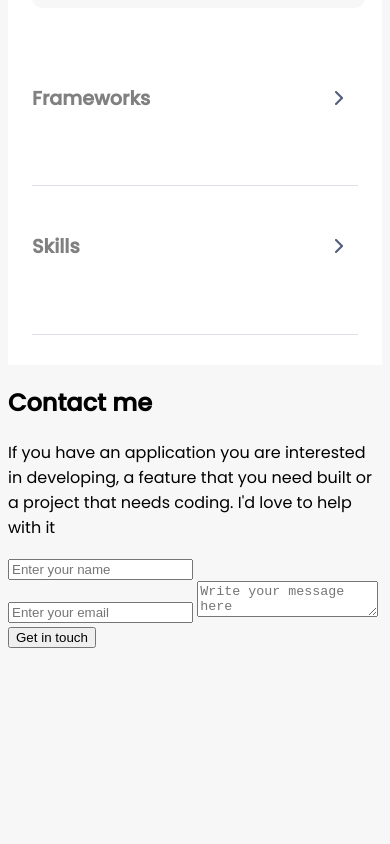
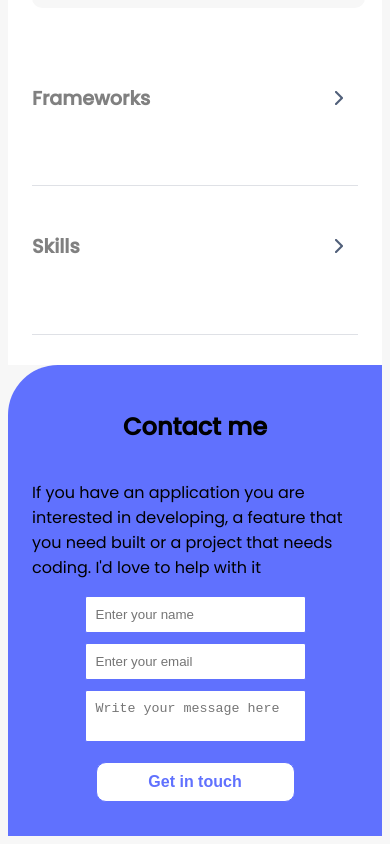
Before and after one commit to didierganthier/microverse-portfolio, a website: page index.html in a window 390 px wide. Shown: the part 4797-5641 px from the top of the page. Before the commit the page ends 5454 px from the top, so only its background shows below. Drawn offline with Linux system fonts and the light colour scheme.

Commit message:
Added the styles for the form

```diff
--- a/index.html
+++ b/index.html
@@ -188,11 +188,11 @@
     <section class="contact">
         <h1>Contact me</h1>
         <p>If you have an application you are interested in developing, a feature that you need built or a project that needs coding. I'd love to help with it</p>
-        <form>
-            <input type="name" placeholder="Enter your name" required/>
+        <form class="form-section">
+            <input type="text" placeholder="Enter your name" required/>
             <input type="email" placeholder="Enter your email" required/>
             <textarea placeholder="Write your message here"></textarea>
-            <input type="submit" value="Get in touch"/>
+            <input type="submit" class="submit" value="Get in touch"/>
         </form>
     </section>
 </body>
--- a/style.css
+++ b/style.css
@@ -980,4 +980,52 @@ hr {
     margin-top: 20px;
     margin-bottom: 36px;
   }
+
+  .contact {
+    display: flex;
+    flex-direction: column;
+    background: #6071fe;
+    justify-content: center;
+    align-items: center;
+    padding: 24px;
+    border-radius: 50px 0 0;
+  }
+
+  .form-section {
+    display: flex;
+    flex-direction: column;
+    justify-content: center;
+    align-items: center;
+    border-radius: 0 50px 0 0;
+  }
+
+  input {
+    width: 100%;
+    border-radius: 2px;
+    border: 1px solid #6071fe;
+    padding: 10px;
+    margin-bottom: 10px;
+  }
+
+  textarea {
+    width: 100%;
+    border-radius: 2px;
+    border: 1px solid #6071fe;
+    padding: 10px;
+    margin-bottom: 10px;
+    resize: none;
+  }
+
+  .submit {
+    width: 100%;
+    border-radius: 10px;
+    border: 1px solid #6071fe;
+    padding: 10px;
+    color: #6071fe;
+    margin-top: 10px;
+    background: white;
+    font-weight: bold;
+    font-size: medium;
+    cursor: pointer;
+  }
 }
```
